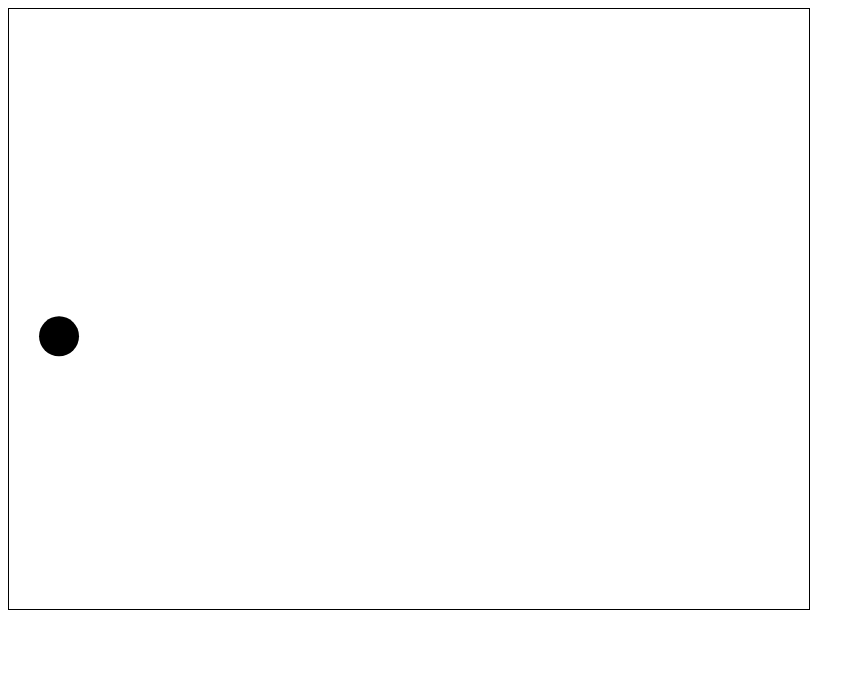
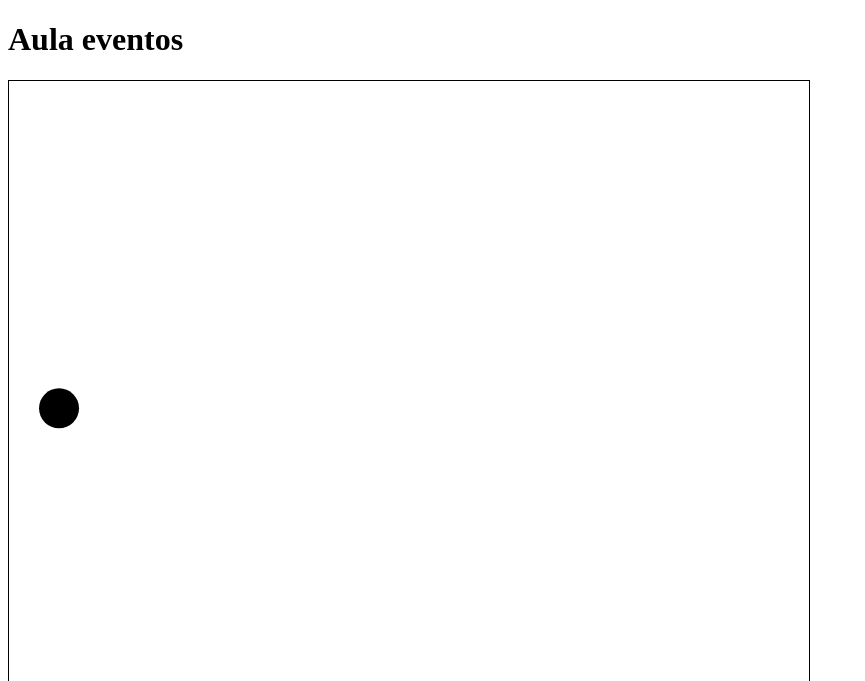
Before and after one commit to drgvalente/USCS_CCOMP_Jogo_canvas, a plain HTML site: page index.html in a window 1280 px wide. Shown: the top 681 px of the page, without its empty margins (0-865 px from the left). Drawn offline with Linux system fonts and the light colour scheme.

Commit message:
introduce h1

```diff
--- a/index.html
+++ b/index.html
@@ -6,6 +6,7 @@
     <link rel="stylesheet" href="style.css">
 </head>
 <body>
+    <h1>Aula eventos</h1>
     <canvas id="myCanvas" width="800" height="600"></canvas>
     <script src="script.js"></script>
 </body>
```
